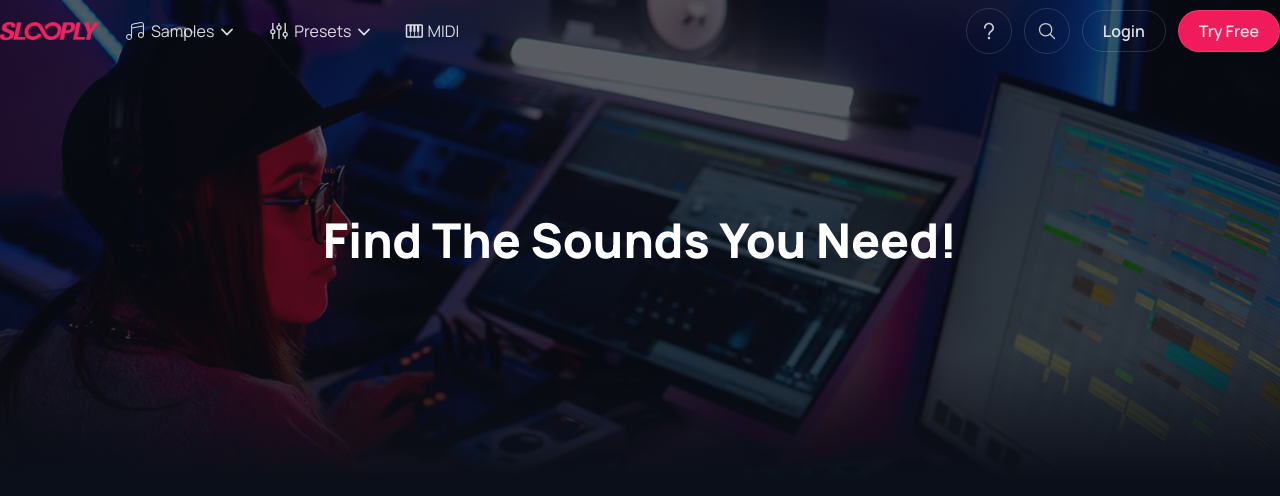
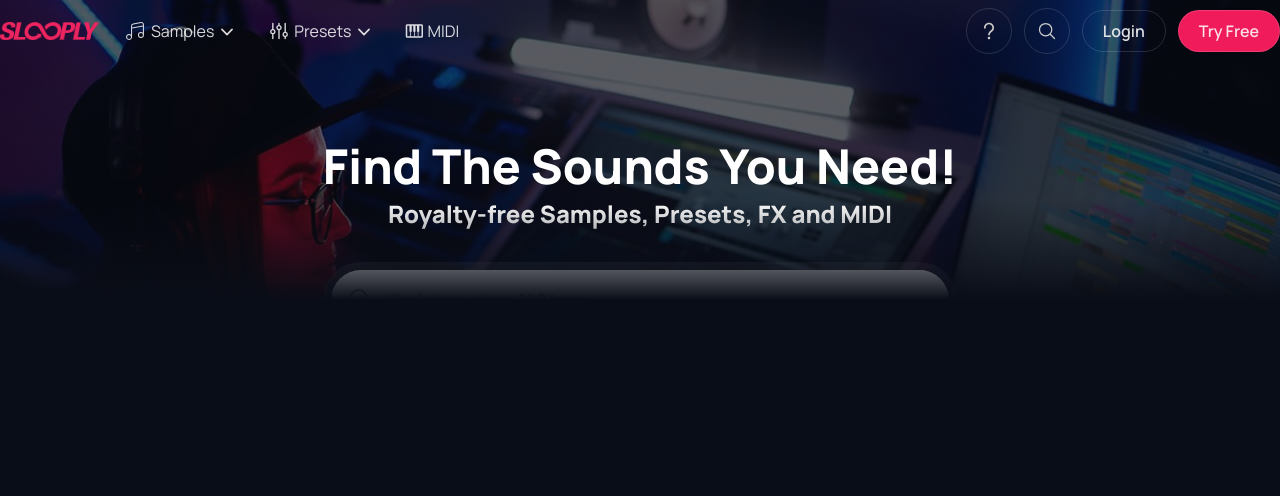
Before and after one commit to d3c1s1v3/Slooply-Clone, a Next.js app: page / in a window 1280 px wide. Shown: the top 496 px of the page. Built offline with nearby package versions, Linux system fonts and the light colour scheme.

Commit message:
working on global search

```diff
--- a/src/app/components/Banner.tsx
+++ b/src/app/components/Banner.tsx
@@ -1,11 +1,16 @@
+import BannerSearch from "./BannerSearch";
+
 const Banner = () => {
   return (
-    <div className="h-screen w-screen hero-background">
-      <div className="max-w-[1296px] h-[60%] mx-auto flex items-center justify-center ">
-        <h1 className="text-5xl text-[#fff] font-extrabold">
+    <div className="h-screen w-screen banner">
+      <div className="max-w-fit h-[60%] mx-auto flex flex-col items-center justify-center ">
+        <h1 className="text-5xl text-[#fff] font-extrabold mb-2">
           Find The Sounds You Need!
         </h1>
-        <h2></h2>
+        <h2 className="text-2xl text-[#fff] font-extrabold mb-8">
+          Royalty-free Samples, Presets, FX and MIDI
+        </h2>
+        <BannerSearch />
       </div>
     </div>
   );
--- /dev/null
+++ b/src/app/components/BannerSearch.tsx
@@ -0,0 +1,47 @@
+"use client";
+
+import { useState } from "react";
+import { IoSearchOutline } from "react-icons/io5";
+
+import { mockSearchData } from "../constants/mockSearchData";
+
+const BannerSearch = () => {
+  const [value, setValue] = useState<string>("");
+
+  return (
+    <div
+      className={`border-[8px] border-white/10 ${
+        value.length === 0 ? "rounded-full" : "rounded-3xl"
+      } w-full overflow-hidden`}
+    >
+      <form
+        className="flex bg-[#fff] items-center"
+        onSubmit={(e) => e.preventDefault()}
+      >
+        <IoSearchOutline size={30} className="opacity-50 mx-4" />
+        <input
+          value={value}
+          type="text"
+          placeholder="Dark trap piano 140 bpm"
+          className="py-4 text-lg pr-8 outline-none w-full placeholder:text-[#777] placeholder:text-lg selection:bg-[#fccddb]"
+          onChange={(e) => setValue(e.target.value)}
+        />
+      </form>
+      {value.length !== 0 &&
+        mockSearchData.map((item) => {
+          if (item.label.toLowerCase().includes(value.toLowerCase())) {
+            console.log(item.label);
+            return (
+              <div key={item.id} className="text-white">
+                {item.label}
+              </div>
+            );
+          } else {
+            return null;
+          }
+        })}
+    </div>
+  );
+};
+
+export default BannerSearch;
--- a/src/app/components/Header.tsx
+++ b/src/app/components/Header.tsx
@@ -8,7 +8,7 @@ import HeaderList from "./HeaderList";
 import HeaderCTA from "./HeaderCTA";
 
 const Header = () => {
-  const [scrollY, setScrollY] = useState(window.scrollY);
+  const [scrollY, setScrollY] = useState(0);
   const isZero = scrollY === 0;
 
   useEffect(() => {
--- /dev/null
+++ b/src/app/constants/mockSearchData.ts
@@ -0,0 +1,52 @@
+export const mockSearchData = [
+  { id: 1, label: "808 Bass" },
+  { id: 2, label: "Analog Synth Pack" },
+  { id: 3, label: "Acoustic Guitar" },
+  { id: 4, label: "Trap Drums Kit" },
+  { id: 5, label: "Piano VST" },
+  { id: 6, label: "Vinyl Crackle FX" },
+  { id: 7, label: "Electric Bass" },
+  { id: 8, label: "Lo-Fi Essentials" },
+  { id: 9, label: "Orchestra Strings" },
+  { id: 10, label: "Deep House Pack" },
+  { id: 11, label: "Rhodes Piano" },
+  { id: 12, label: "Drum Machine Kit" },
+  { id: 13, label: "Ambient Textures" },
+  { id: 14, label: "Saxophone Sample" },
+  { id: 15, label: "Tech House Loops" },
+  { id: 16, label: "Synthesizer Lead" },
+  { id: 17, label: "Hip Hop Drums" },
+  { id: 18, label: "Electric Guitar" },
+  { id: 19, label: "Latin Percussion" },
+  { id: 20, label: "Future Bass Pack" },
+  { id: 21, label: "Trumpet Sample" },
+  { id: 22, label: "Dubstep Bass" },
+  { id: 23, label: "Analog Drum Kit" },
+  { id: 24, label: "Cinematic FX" },
+  { id: 25, label: "Vocal Chops" },
+  { id: 26, label: "Jazz Piano" },
+  { id: 27, label: "Bass House Pack" },
+  { id: 28, label: "Flute Sample" },
+  { id: 29, label: "Trap Melodies" },
+  { id: 30, label: "EDM Leads" },
+  { id: 31, label: "Orchestral Hits" },
+  { id: 32, label: "R&B Essentials" },
+  { id: 33, label: "Melodic Loops" },
+  { id: 34, label: "Vintage Drums" },
+  { id: 35, label: "Chill Wave Pack" },
+  { id: 36, label: "Brass Section" },
+  { id: 37, label: "Electronic Drums" },
+  { id: 38, label: "String Ensemble" },
+  { id: 39, label: "Techno Loops" },
+  { id: 40, label: "Bass Guitar" },
+  { id: 41, label: "World Percussion" },
+  { id: 42, label: "Pop Vocals" },
+  { id: 43, label: "Synth Wave Pack" },
+  { id: 44, label: "Classical Piano" },
+  { id: 45, label: "House Drums" },
+  { id: 46, label: "Vinyl Samples" },
+  { id: 47, label: "Digital Synths" },
+  { id: 48, label: "Acoustic Drums" },
+  { id: 49, label: "FX Pack" },
+  { id: 50, label: "Breakbeat Kit" },
+];
--- a/src/app/globals.css
+++ b/src/app/globals.css
@@ -6,20 +6,29 @@
   @apply bg-[#4c2339];
 }
 
+body {
+  @apply overflow-x-hidden;
+}
+
 .container-xxxl {
   @apply max-w-[1776px] mx-auto;
 }
 
-.hero-background {
-  background-image: linear-gradient(
-      to bottom,
-      rgba(11, 15, 25, 0.6) 44%,
-      rgb(11, 15, 25) 60%
-    ),
+.banner {
+  position: relative;
+  background-image: linear-gradient(rgba(9, 13, 23, 0.6), rgba(9, 13, 23, 0.6)),
     url("/hero-img.jpg");
-  background-repeat: no-repeat;
+  background-position: center;
   background-size: cover;
-  background-position: center;
   background-attachment: fixed;
-  position: relative;
 }
+
+.banner::after {
+  content: "";
+  position: absolute;
+  bottom: 0;
+  left: 0;
+  width: 100%;
+  height: 600px;
+  background: linear-gradient(to bottom, transparent, rgba(9, 13, 23, 1) 100px);
+}
--- a/src/app/layout.tsx
+++ b/src/app/layout.tsx
@@ -3,14 +3,14 @@ import { Manrope } from "next/font/google";
 
 import "./globals.css";
 import Header from "./components/Header";
-import Footer from "./components/Footer";
+// import Footer from "./components/Footer";
 
 const manrope = Manrope({
   subsets: ["latin"],
 });
 
 export const metadata: Metadata = {
-  title: "Create Next App",
+  title: "Find loops, download sounds, make music easier! - Slooply",
   description: "Generated by create next app",
 };
 
```
